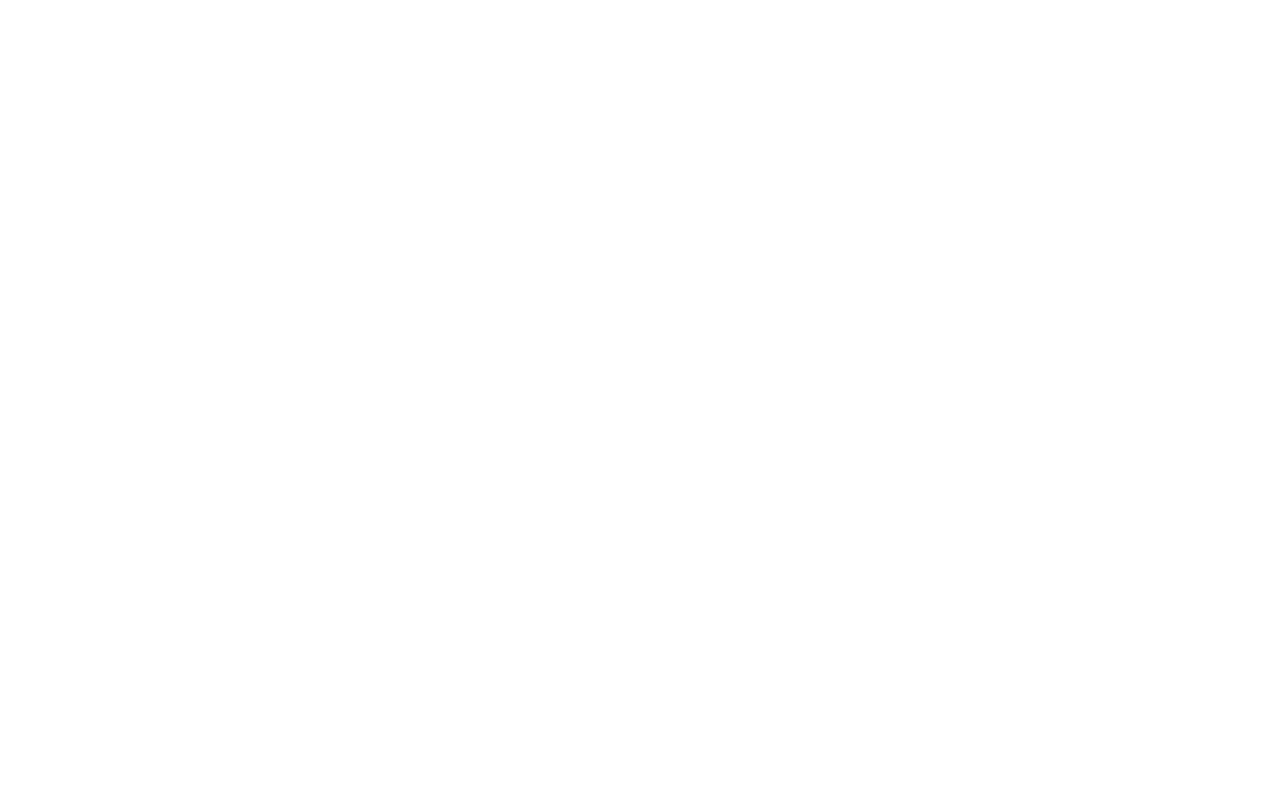
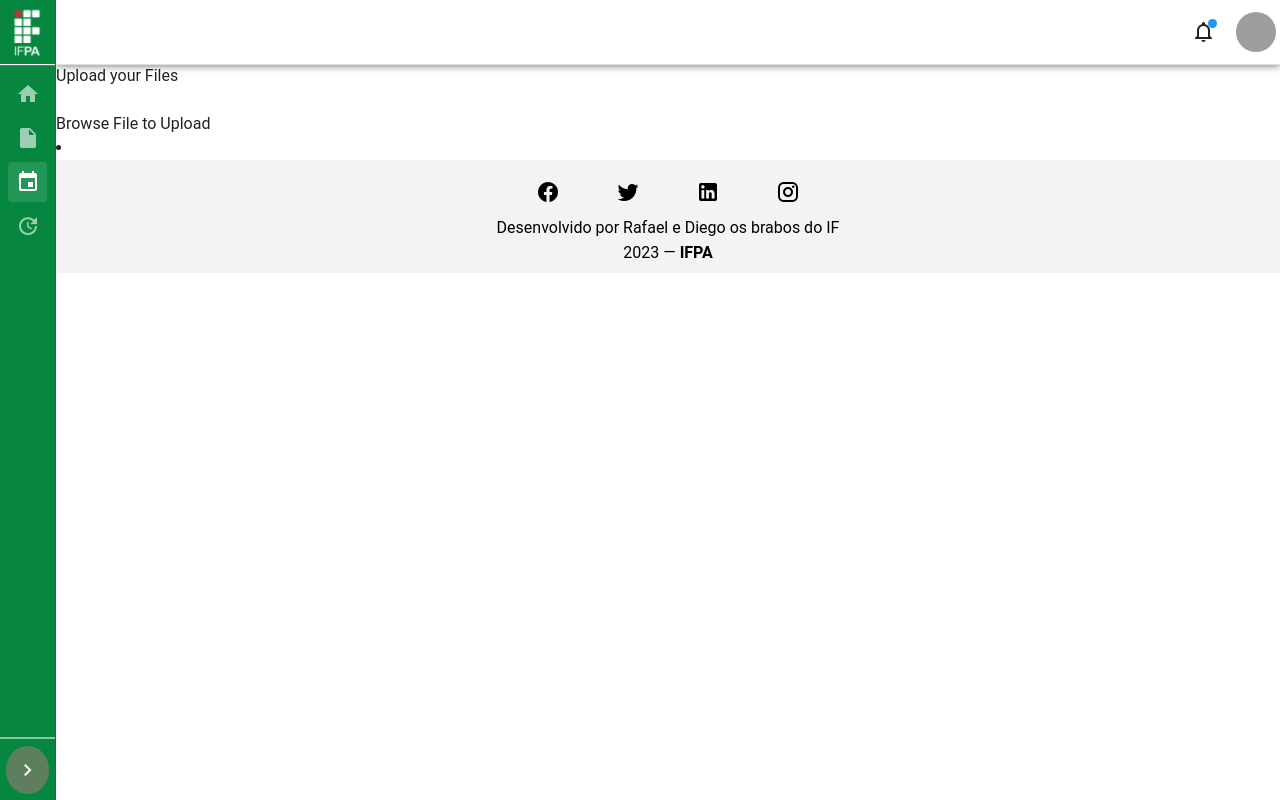
Before and after one commit to diegosantss/Front_estagio_legal, a Vue app: page /fim/estagio in a window 1280 px wide. Before the commit this address had no page. Built offline with nearby package versions, Linux system fonts and the light colour scheme; grey boxes are pictures that could not be loaded.

Commit message:
feat: Adding upload-file component

```diff
--- /dev/null
+++ b/src/components/input-file/input-file.vue
@@ -0,0 +1,25 @@
+<template>
+    <div class="upload-box">
+        <p>Upload your Files</p>
+        <form action="">
+            <input class="file-input" type="file" name="file" ref="fileInput" hidden/>
+            <div class="icon">
+                <img src="" alt="">
+            </div>
+            <p>Browse File to Upload</p>
+        </form>
+        <section class="loading-area">
+            <li class="row">
+                <i class="mdi mdi-upload-file"></i>
+            </li>
+        </section>
+    </div>
+</template>
+
+<script setup lang="ts">
+
+</script>
+
+<style src="./style.scss" lang="scss" scoped>
+
+</style>
--- a/src/components/sidebar-menu/sidebar-menu.vue
+++ b/src/components/sidebar-menu/sidebar-menu.vue
@@ -19,7 +19,7 @@
 
         <v-list-item prepend-icon="mdi-home" title="Home" value="home" to="/home"></v-list-item>
         <v-list-item prepend-icon="mdi-file" title="Inicio de Estágio" value="inicioEstagio" to="/inicio/estagio"></v-list-item>
-        <v-list-item prepend-icon="mdi-calendar" title="Fim de Estágio" value="fimEstagio"></v-list-item>
+        <v-list-item prepend-icon="mdi-calendar" title="Fim de Estágio" value="fimEstagio" to="/fim/estagio"></v-list-item>
           <v-list-item prepend-icon="mdi-update" title="Acompanhar Processos" value="acompanharProcessos" to="/acompanhar/processos"></v-list-item>
       </v-list>
         <template v-slot:append>
--- a/src/router/router.ts
+++ b/src/router/router.ts
@@ -4,6 +4,7 @@
 import InicioEstagioPage from '../views/inicio-estagio/inicio-estagio.vue';
 import AcompanharProcessosDex from '../views/acompanhar-processos/visao-dex/acompanhar-processos.vue';
 import TermoDeCompromisso from '../views/Termo-de-Compromisso/Termo-de-Compromisso.vue'
+import FimEstagioPage from '../views/fim-estagio/fim-estagio.vue'
 import UserAutenticate from '../views/user-authenticate/user-authenticate.vue';
 
 const router = createRouter({
@@ -42,6 +43,11 @@
           path:'/Termo/Compromisso',
           name:'termoDeCompromisso',
           component: TermoDeCompromisso
+        },
+        {
+          path:'/fim/estagio',
+          name:'fimEstagio',
+          component: FimEstagioPage
         }
       ]
     },
--- /dev/null
+++ b/src/views/fim-estagio/fim-estagio.vue
@@ -0,0 +1,15 @@
+<template>
+    <div>
+        <inputFile/>
+    </div>
+</template>
+
+<script setup lang="ts">
+
+    import inputFile from "../../components/input-file/input-file.vue";
+
+</script>
+
+<style scoped>
+
+</style>
```
Also changed, not shown: src/components/input-file/style.scss (added).
